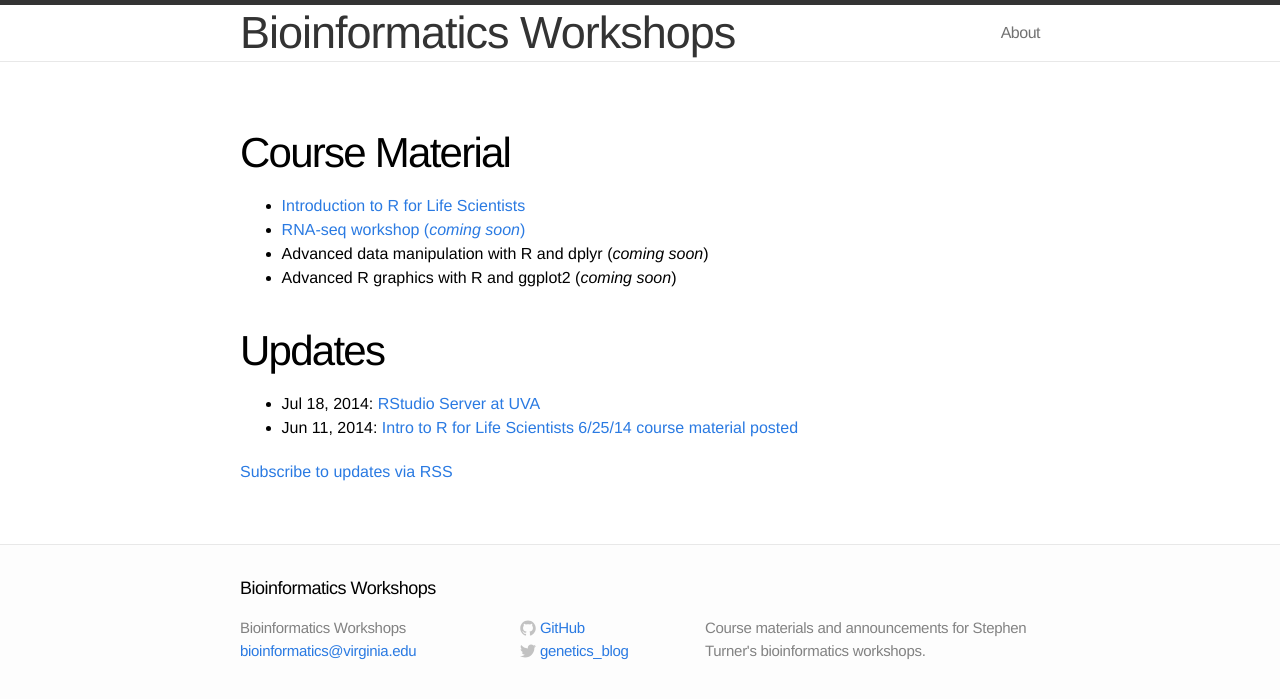
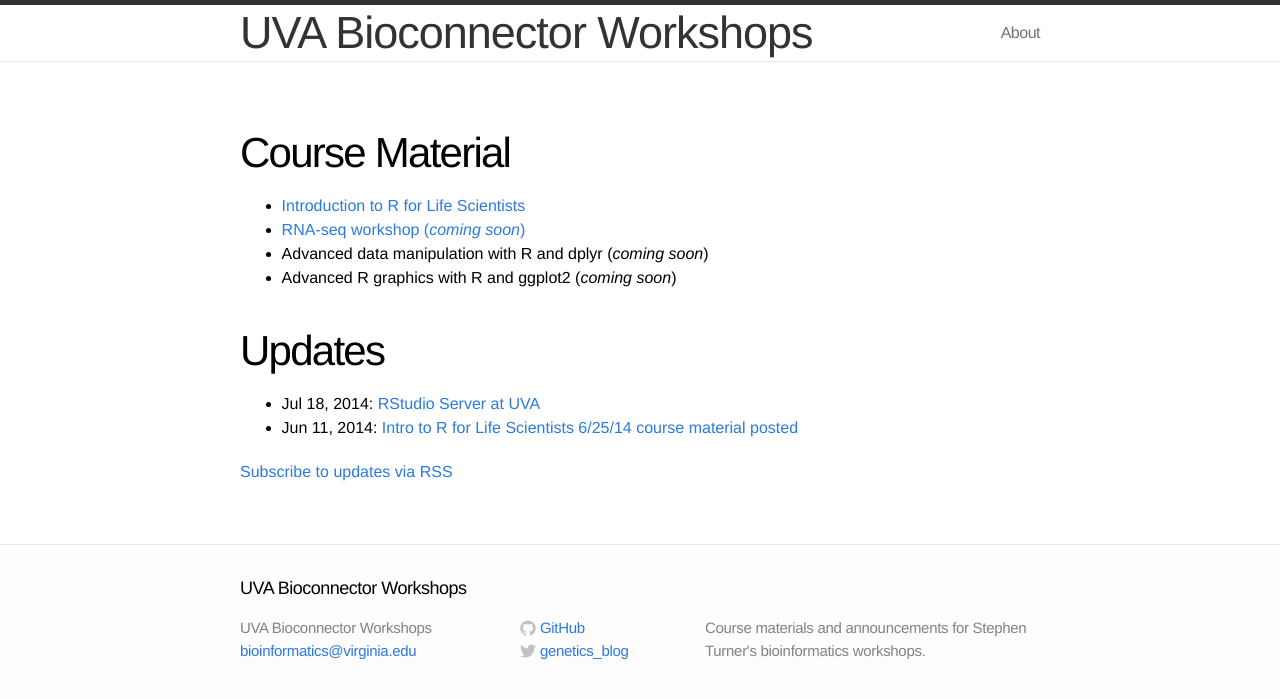
Before and after one commit to bioconnector/workshops2015, a Jekyll site: the page built from index.md, in a window 1280 px wide. Shown: the top 699 px of the page. Built offline with Jekyll 4.4.1, drawn with Linux system fonts in a browser that asks for light colours; Markdown is read by kramdown in place of the engine named in the settings.

Commit message:
changed to bioconnector instead of bioinformatics core on site title

```diff
--- a/_config.yml
+++ b/_config.yml
@@ -1,5 +1,5 @@
 # Site settings
-title: Bioinformatics Workshops
+title: UVA Bioconnector Workshops
 email: bioinformatics@virginia.edu
 github: stephenturner
 twitter: genetics_blog
```
